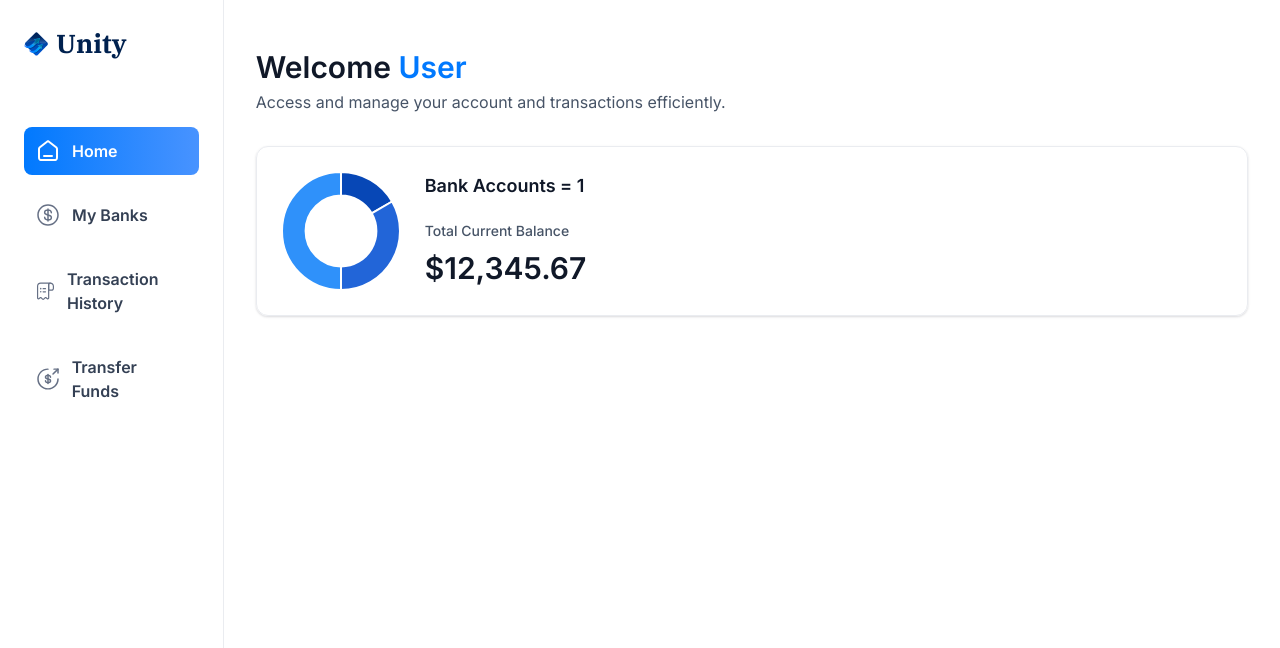
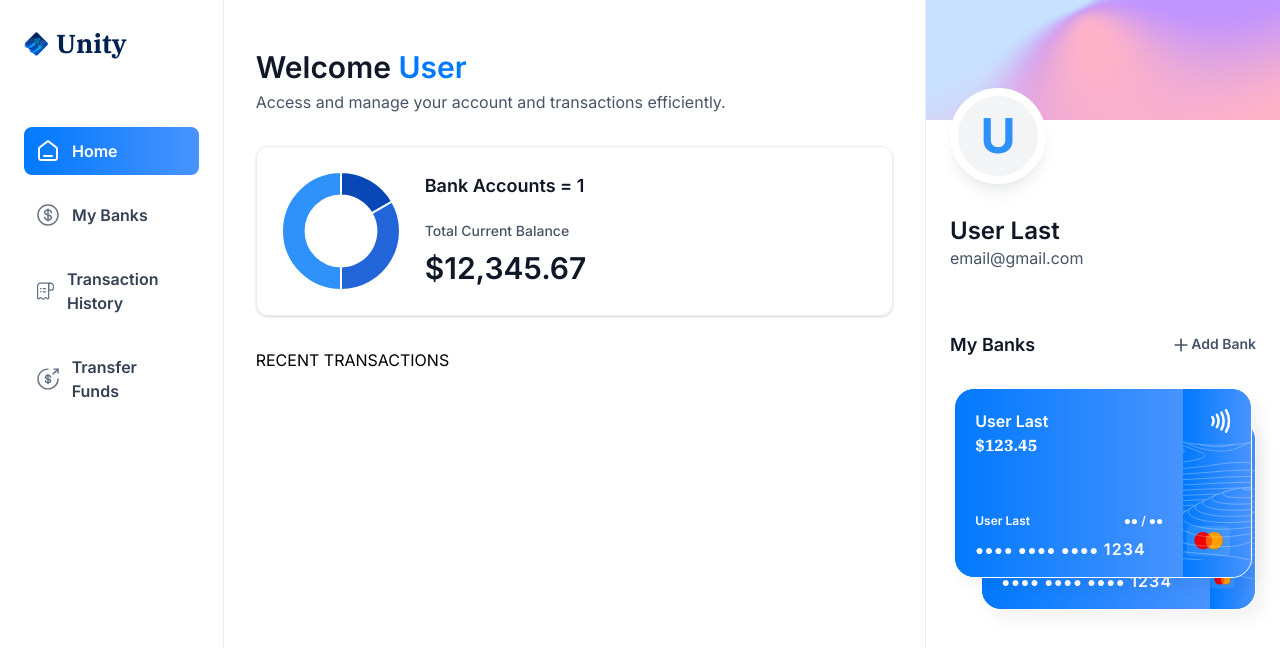
Before and after one commit to WLL1am/banking-app, a Next.js app: page / in a window 1280 px wide. Shown: the top 648 px of the page. Built offline with nearby package versions, Linux system fonts and the light colour scheme.

Commit message:
implement right sidebar and left sidebar pages

```diff
--- /dev/null
+++ b/src/app/(root)/my-banks/page.tsx
@@ -0,0 +1,9 @@
+import React from 'react'
+
+const MyBanks = () => {
+  return (
+    <div>MyBanks</div>
+  )
+}
+
+export default MyBanks
--- a/src/app/(root)/page.tsx
+++ b/src/app/(root)/page.tsx
@@ -1,9 +1,10 @@
 import HeaderBox from '@/components/HeaderBox'
+import RightSidebar from '@/components/RightSidebar'
 import TotalBalanceBox from '@/components/TotalBalanceBox'
 import React from 'react'
 
 const Home = () => {
-    const loggedIn = { firstName: 'User' }
+    const loggedIn = { firstName: 'User', lastName: 'Last', email: 'email@gmail.com' }
 
     return (
         <section className='home'>
@@ -22,7 +23,15 @@
                         totalCurrentBalance={12345.67}
                     />
                 </header>
+
+                RECENT TRANSACTIONS
             </div>
+
+            <RightSidebar
+                user={loggedIn}
+                transactions={[]}
+                banks={[{ currentBalance: 123.45 }, { currentBalance: 678.90 }]}
+            />
         </section>
     )
 }
--- /dev/null
+++ b/src/app/(root)/payment-transfer/page.tsx
@@ -0,0 +1,9 @@
+import React from 'react'
+
+const PaymentTransfer = () => {
+  return (
+    <div>PaymentTransfer</div>
+  )
+}
+
+export default PaymentTransfer
--- /dev/null
+++ b/src/app/(root)/transaction-history/page.tsx
@@ -0,0 +1,9 @@
+import React from 'react'
+
+const TransactionHistory = () => {
+  return (
+    <div>TransactionHistory</div>
+  )
+}
+
+export default TransactionHistory
--- /dev/null
+++ b/src/components/BankCard.tsx
@@ -0,0 +1,65 @@
+import Link from 'next/link'
+import React from 'react'
+import { formatAmount } from '../../lib/utils'
+import Image from 'next/image'
+
+const BankCard = ({ account, userName, showBalance = true }: CreditCardProps) => {
+  return (
+    <div className='flex flex-col'>
+        <Link href="/" className='bank-card'>
+            <div className="bank-card_content">
+                <div>
+                    <h1 className='text-16 font-semibold text-white'>
+                        {account.name || userName}
+                    </h1>
+                    <p className='font-ibm-plex-serif font-black text-white'>
+                        {formatAmount(account.currentBalance)}
+                    </p>
+                </div>
+
+                <article className='flex flex-col gap-2'>
+                    <div className="flex justify-between">
+                        <h1 className='text-12 font-semibold text-white'>
+                            {userName}
+                        </h1>
+                        <h2 className='text-12 font-semibold text-white'>
+                            ●● / ●●
+                        </h2>
+                    </div>
+                    <p className='text-14 font-semibold tracking-[1.1px] text-white'>
+                        ●●●● ●●●● ●●●● <span className='text-16'>1234{account.mask}</span>
+                    </p>
+                </article>
+            </div>
+
+            <div className='bank-card_icon'>
+                <Image
+                    src="/icons/Paypass.svg"
+                    width={20}
+                    height={24}
+                    alt="pay"
+                />
+                <Image
+                    src="/icons/mastercard.svg"
+                    width={45}
+                    height={32}
+                    alt="mastercard"
+                    className='ml-5'
+                />
+            </div>
+
+            <Image
+                src="/icons/lines.svg"
+                width={316}
+                height={190}
+                alt="lines"
+                className='absolute top-0 left-0'
+            />
+        </Link>
+
+        {/* COPY */}
+    </div>
+  )
+}
+
+export default BankCard
--- /dev/null
+++ b/src/components/RightSidebar.tsx
@@ -0,0 +1,70 @@
+import Image from 'next/image'
+import Link from 'next/link'
+import React from 'react'
+import BankCard from './BankCard'
+
+const RightSidebar = ({ user, transactions, banks }: RightSidebarProps) => {
+  return (
+    <aside className='right-sidebar'>
+        <section className='flex flex-col pb-8'>
+            <div className="profile-banner" />
+            <div className="profile">
+                <div className="profile-img">
+                    <span className='text-5xl font-bold text-blue-500'>{user.firstName[0]}</span>
+                </div>
+
+                <div className="profile-details">
+                    <h1 className='profile-name'>
+                        {user.firstName} {user.lastName}
+                    </h1>
+                    <p className='profile-email'>
+                        {user.email}
+                    </p>
+                </div>
+            </div>
+        </section>
+
+        <section className='banks'>
+            <div className="flex w-full justify-between">
+                <h2 className='header-2'>My Banks</h2>
+                <Link href="/" className='flex hap-2'>
+                    <Image
+                        src="/icons/plus.svg"
+                        width={20}
+                        height={20}
+                        alt="plus"
+                    />
+                    <h2 className='text-14 font-semibold text-gray-600'>
+                        Add Bank
+                    </h2>
+                </Link>
+            </div>
+
+            {banks?.length > 0 && (
+                <div className="relative flex flex-1 flex-col items-center justify-center hap-5">
+                    <div className="relative z-10">
+                        <BankCard
+                            key={banks[0].$id}
+                            account={banks[0]}
+                            userName={`${user.firstName} ${user.lastName}`}
+                            showBalance={false}
+                        />
+                    </div>
+                    {banks[1] && (
+                        <div className="absolute right-0 top-8 z-0 w-[90%]">
+                            <BankCard
+                            key={banks[1].$id}
+                            account={banks[1]}
+                            userName={`${user.firstName} ${user.lastName}`}
+                            showBalance={false}
+                        />
+                        </div>
+                    )}
+                </div>
+            )}
+        </section>
+    </aside>
+  )
+}
+
+export default RightSidebar
```
